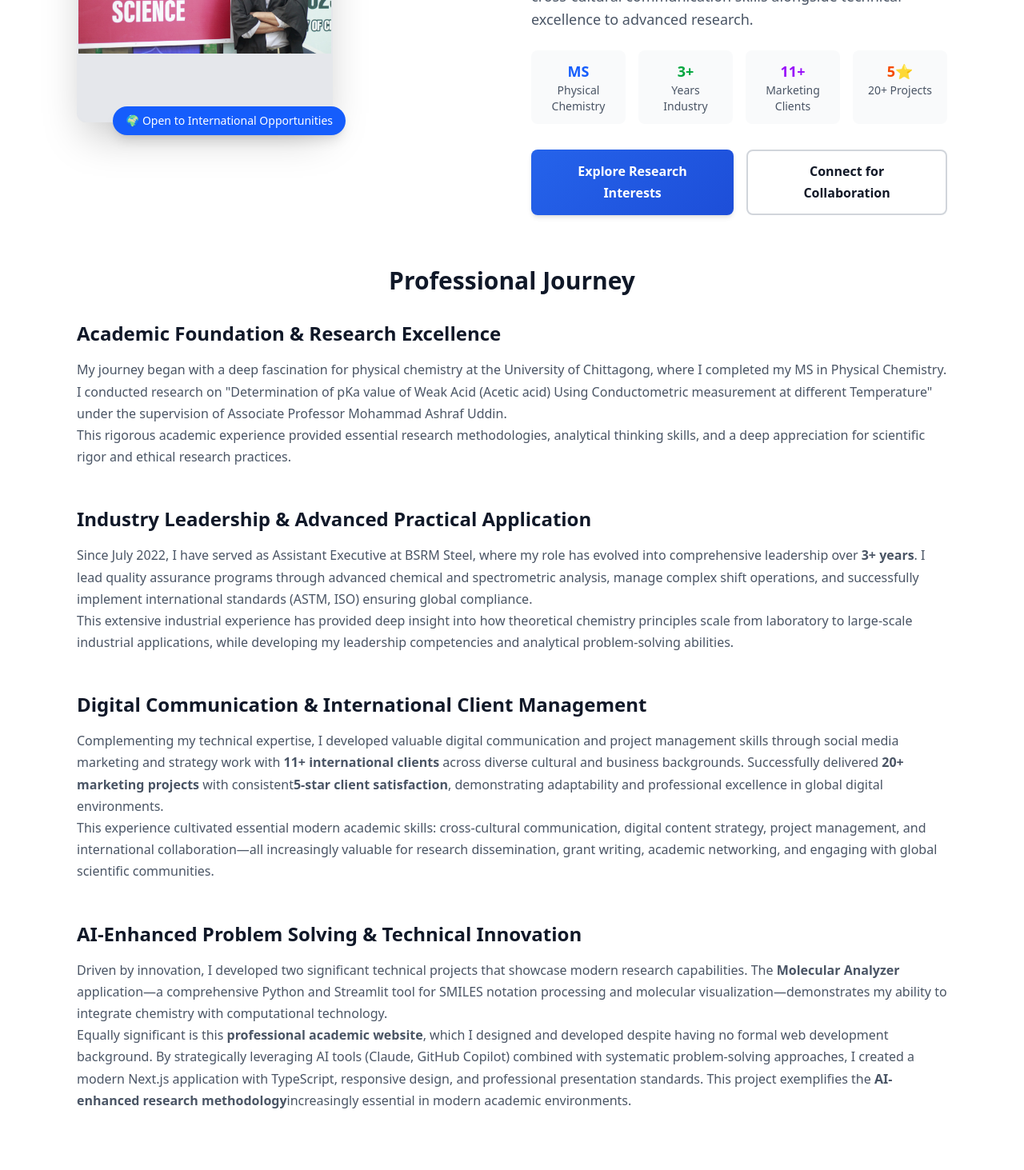
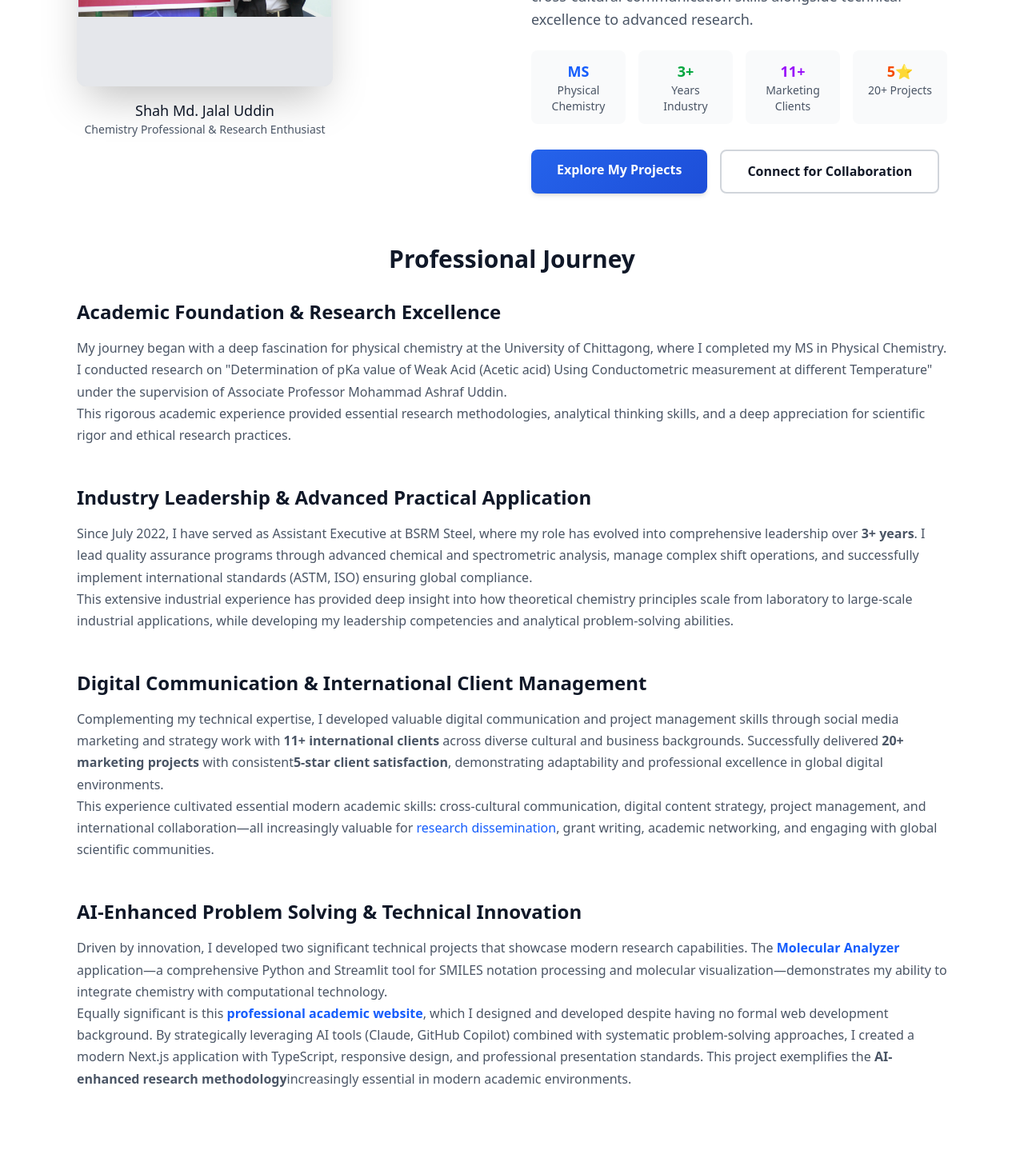
Before and after one commit to shahjalal2313/shahjalal-shanto-website, a Next.js app: page /about in a window 1280 px wide. Shown: the part 460-1923 px from the top of the page at 80% size. Built offline with nearby package versions, Linux system fonts and the light colour scheme.

Commit message:
Add internal navigation links and professional photo caption

```diff
--- a/src/app/about/page.tsx
+++ b/src/app/about/page.tsx
@@ -1,5 +1,6 @@
 import type { Metadata } from 'next';
 import Image from 'next/image';
+import Link from 'next/link';
 
 export const metadata: Metadata = {
   title: 'About - Shah Md. Jalal Uddin | Global Chemistry Professional',
@@ -41,9 +42,14 @@ export default function AboutPage() {
                 sizes="(max-width: 768px) 300px, 320px"
               />
             </div>
-            {/* Global availability indicator */}
-            <div className="absolute -bottom-4 -right-4 bg-blue-600 text-white px-4 py-2 rounded-full text-sm font-medium shadow-lg">
-              🌍 Open to International Opportunities
+            {/* Professional name caption */}
+            <div className="mt-4 text-center">
+              <p className="text-lg font-medium text-gray-900 dark:text-white">
+                Shah Md. Jalal Uddin
+              </p>
+              <p className="text-sm text-gray-600 dark:text-gray-300">
+                Chemistry Professional & Research Enthusiast
+              </p>
             </div>
           </div>
         </div>
@@ -89,12 +95,12 @@ export default function AboutPage() {
 
           {/* Call to Action */}
           <div className="flex flex-col sm:flex-row gap-4 justify-center lg:justify-start">
-            <button className="btn-primary">
-              Explore Research Interests
-            </button>
-            <button className="btn-secondary">
+            <Link href="/projects" className="btn-primary text-center">
+              Explore My Projects
+            </Link>
+            <Link href="/contact" className="btn-secondary text-center">
               Connect for Collaboration
-            </button>
+            </Link>
           </div>
         </div>
       </div>
@@ -160,7 +166,7 @@ export default function AboutPage() {
               </p>
               <p>
                 This experience cultivated essential modern academic skills: cross-cultural communication, digital content strategy,
-                project management, and international collaboration—all increasingly valuable for research dissemination,
+                project management, and international collaboration—all increasingly valuable for <Link href="/blog" className="text-blue-600 dark:text-blue-400 hover:underline">research dissemination</Link>,
                 grant writing, academic networking, and engaging with global scientific communities.
               </p>
             </div>
@@ -174,11 +180,15 @@ export default function AboutPage() {
             <div className="prose prose-lg text-gray-600 dark:text-gray-300">
               <p>
                 Driven by innovation, I developed two significant technical projects that showcase modern research capabilities.
-                The <strong>Molecular Analyzer</strong> application—a comprehensive Python and Streamlit tool for SMILES notation
+                The <Link href="/projects" className="text-blue-600 dark:text-blue-400 hover:underline font-semibold">
+                  <strong>Molecular Analyzer</strong>
+                </Link> application—a comprehensive Python and Streamlit tool for SMILES notation
                 processing and molecular visualization—demonstrates my ability to integrate chemistry with computational technology.
               </p>
               <p>
-                Equally significant is this <strong>professional academic website</strong>, which I designed and developed despite
+                Equally significant is this <Link href="/projects" className="text-blue-600 dark:text-blue-400 hover:underline font-semibold">
+                  <strong>professional academic website</strong>
+                </Link>, which I designed and developed despite
                 having no formal web development background. By strategically leveraging AI tools (Claude, GitHub Copilot) combined
                 with systematic problem-solving approaches, I created a modern Next.js application with TypeScript, responsive design,
                 and professional presentation standards. This project exemplifies the <strong>AI-enhanced research methodology</strong>
@@ -249,7 +259,7 @@ export default function AboutPage() {
                 </li>
                 <li className="flex items-start">
                   <span className="mr-2 text-green-600">✓</span>
-                  <span><strong>Two major projects:</strong> Molecular Analyzer & This Website</span>
+                  <span><strong>Two major projects:</strong> <Link href="/projects" className="text-blue-600 dark:text-blue-400 hover:underline">Molecular Analyzer & This Website</Link></span>
                 </li>
               </ul>
             </div>
@@ -464,12 +474,12 @@ export default function AboutPage() {
               in computational chemistry and materials science.
             </p>
             <div className="flex flex-col sm:flex-row gap-4 justify-center">
-              <button className="btn-primary">
+              <Link href="/contact" className="btn-primary text-center">
                 Discuss Research Opportunities
-              </button>
-              <button className="btn-primary" style={{background: 'linear-gradient(135deg, #10b981, #059669)'}}>
-                Download CV
-              </button>
+              </Link>
+              <Link href="/projects" className="btn-primary text-center" style={{background: 'linear-gradient(135deg, #10b981, #059669)'}}>
+                View All Projects
+              </Link>
             </div>
           </div>
         </section>
```
